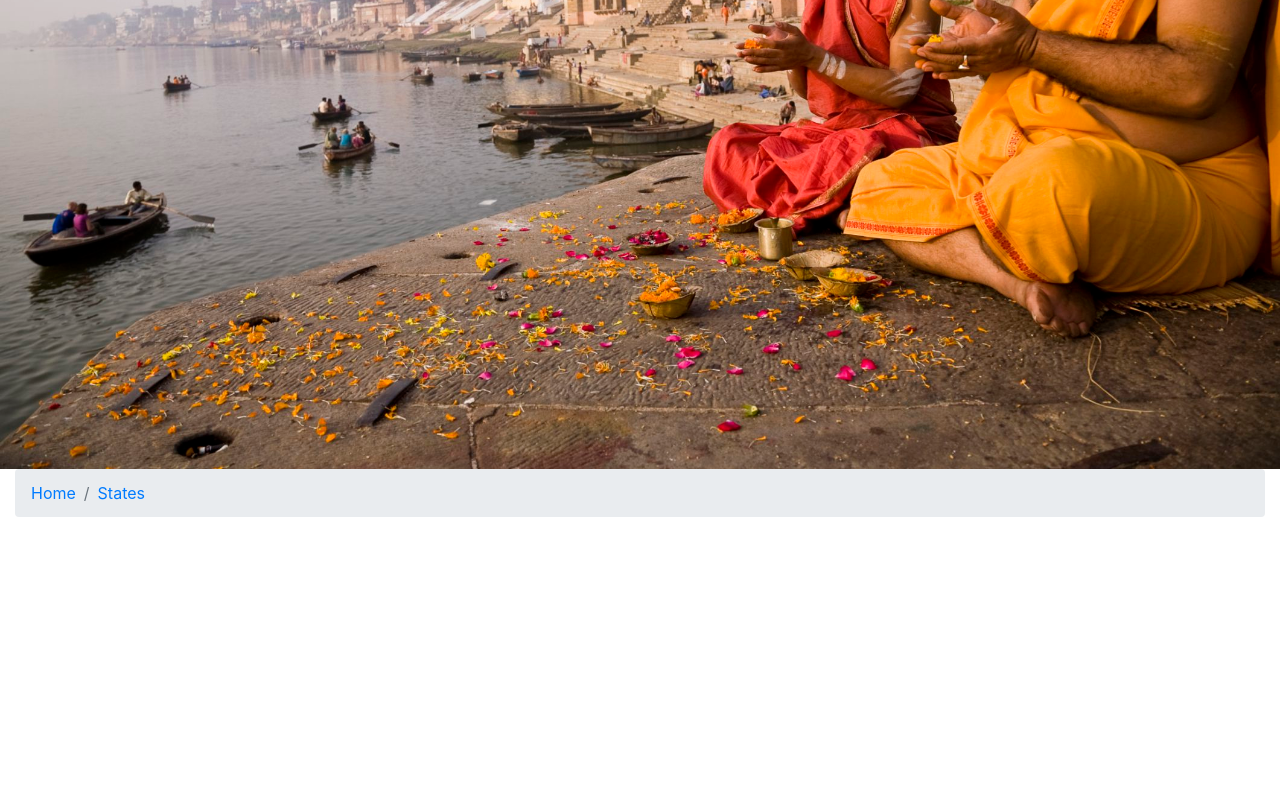
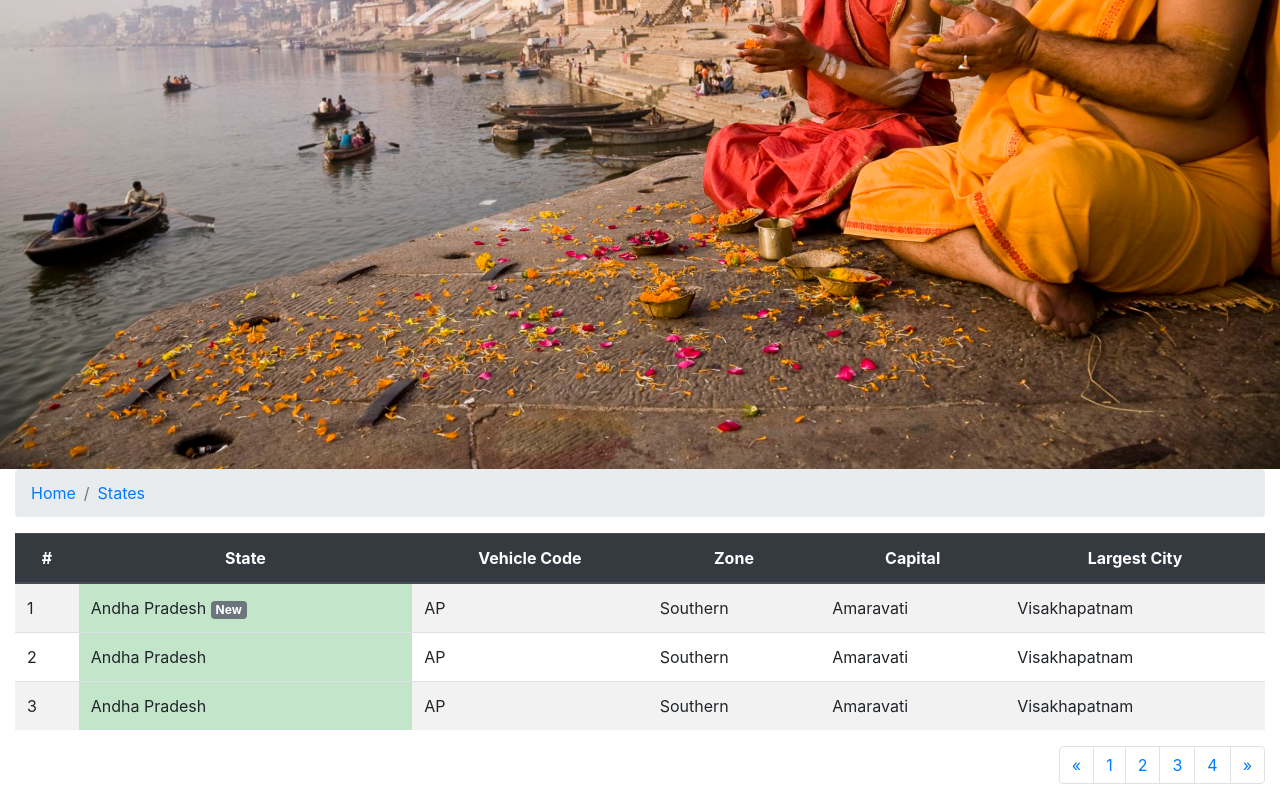
Before and after one commit to skyelele/bootstrap-realtime-project, a website: page states.html in a window 1280 px wide. Shown: the part 444-1244 px from the top of the page. Before the commit the page ends 977 px from the top, so only its background shows below. Drawn offline with nearby package versions, Linux system fonts and the light colour scheme.

Commit message:
add cards, collapse, and pagination code

```diff
--- a/states.html
+++ b/states.html
@@ -68,6 +68,55 @@
                 <li class="breadcrumb-item"><a href="index.html">Home</a></li>
                 <li class="breadcrumb-item active"><a href="states.html">States</a></li>
             </ol>
+            <div class="table-response-md">
+                <table class="table table-border table-hover table-striped">
+                    <thead class="thead-dark text-center">
+                        <tr>
+                            <th>#</th>
+                            <th>State</th>
+                            <th>Vehicle Code</th>
+                            <th>Zone</th>
+                            <th>Capital</th>
+                            <th>Largest City</th>
+                        </tr>
+                    </thead>
+                    <tbody>
+                        <tr>
+                            <td>1</td>
+                            <td class="table-success">Andha Pradesh <span class="badge badge-secondary">New</span></td>
+                            <td>AP</td>
+                            <td>Southern</td>
+                            <td>Amaravati</td>
+                            <td>Visakhapatnam</td>
+                        </tr>
+                        <tr>
+                            <td>2</td>
+                            <td class="table-success">Andha Pradesh</td>
+                            <td>AP</td>
+                            <td>Southern</td>
+                            <td>Amaravati</td>
+                            <td>Visakhapatnam</td>
+                        </tr>
+                        <tr>
+                            <td>3</td>
+                            <td class="table-success">Andha Pradesh</td>
+                            <td>AP</td>
+                            <td>Southern</td>
+                            <td>Amaravati</td>
+                            <td>Visakhapatnam</td>
+                        </tr>
+
+                    </tbody>
+                </table>
+            </div>
+            <ul class="pagination justify-content-end">
+                <li class="page-item"><a href="#" class="page-link">&laquo;</a></li>
+                <li class="page-item"><a href="#" class="page-link active">1</a></li>
+                <li class="page-item"><a href="#" class="page-link">2</a></li>
+                <li class="page-item"><a href="#" class="page-link">3</a></li>
+                <li class="page-item"><a href="#" class="page-link">4</a></li>
+                <li class="page-item"><a href="#" class="page-link">&raquo;</a></li>
+            </ul>
         </div>
     </body>
 </html>
```
Also changed, not shown: index.html (+8 -1 lines), mice.html (+28 -0 lines), images/meeting.jpg (added).
